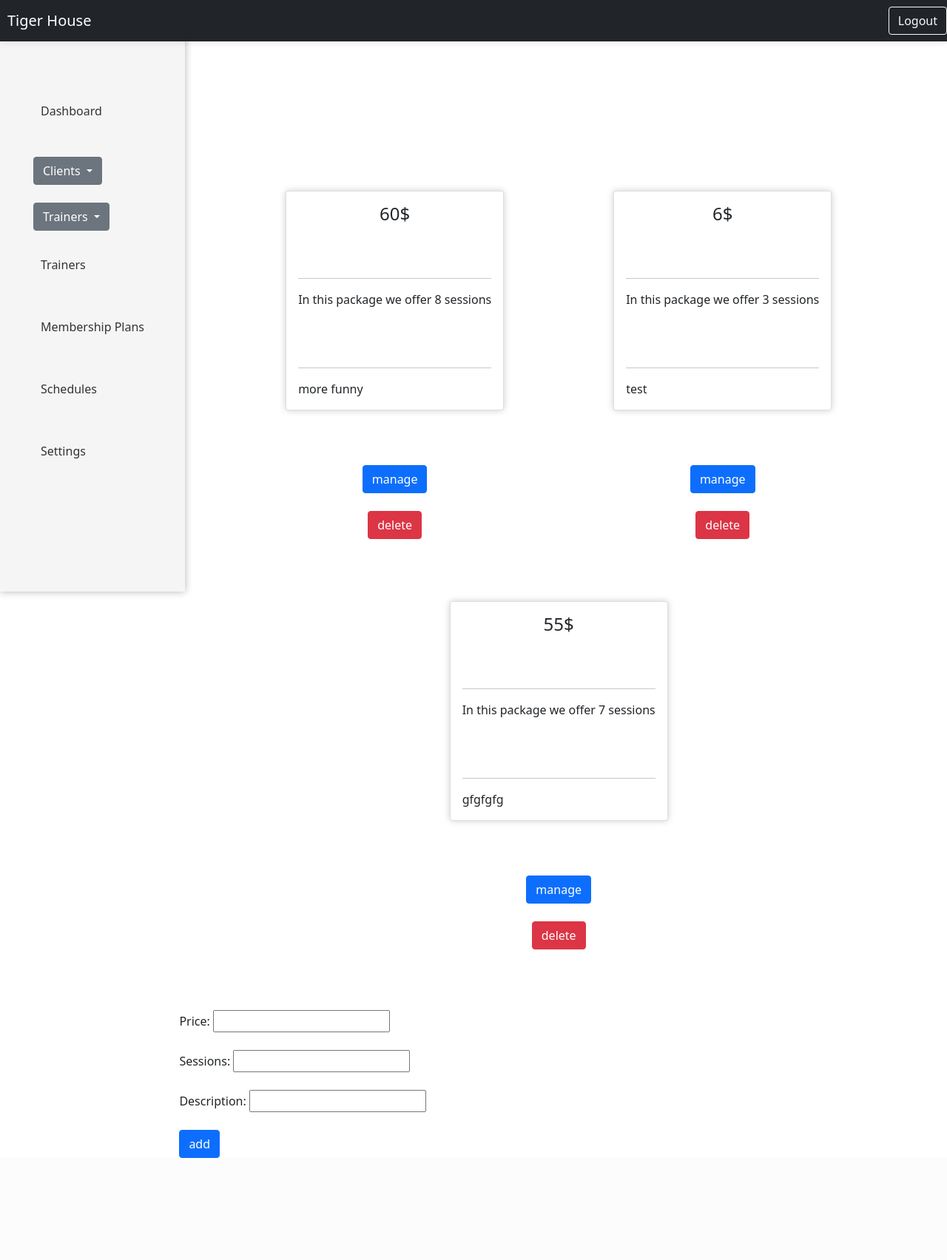
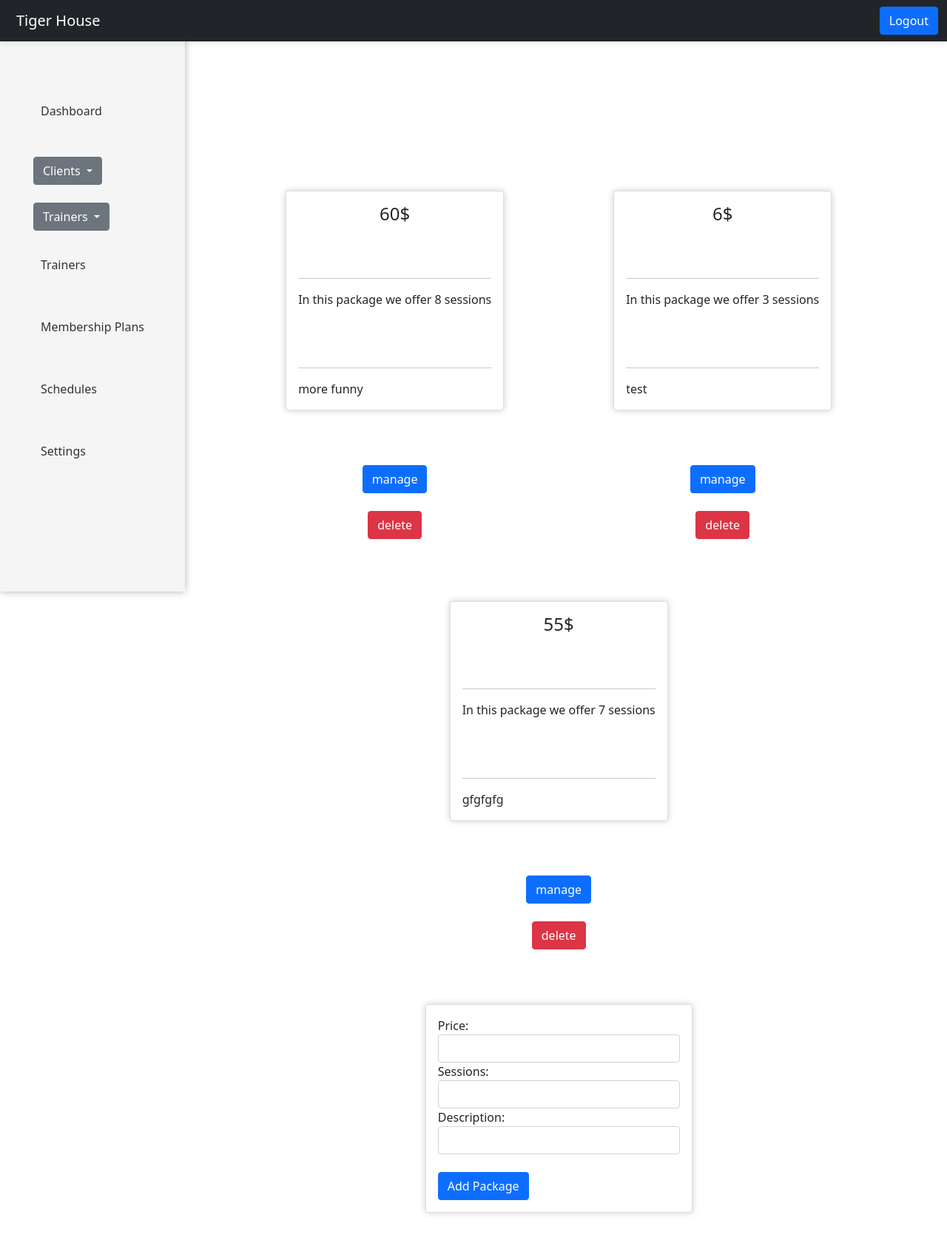
Before and after one commit to khaldoun18/senior-project, a PHP site: page /manageplans.php in a window 1280 px wide. Shown: the whole page at 74% size. Before the commit the page ends 1566 px from the top, so only its background shows below. Run offline with PHP 8.4, Linux system fonts and the light colour scheme; a user stored in the database is signed in; data comes from the database, SQL or seed files in the repository.

Commit message:
Add files via upload

```diff
--- a/manageplans.php
+++ b/manageplans.php
@@ -25,11 +25,21 @@ if (!isset($_SESSION["admin_email"])) {
 
 <body>
 
-<nav class="navbar navbar-dark bg-dark">
+<nav class="navbar navbar-expand-lg navbar-dark bg-dark">
+        <div class="container-fluid">
             <a class="navbar-brand">Tiger House</a>
+            <button class="navbar-toggler" type="button" data-bs-toggle="collapse" data-bs-target="#navbarNav"
+                aria-controls="navbarNav" aria-expanded="false" aria-label="Toggle navigation">
+                <span class="navbar-toggler-icon"></span>
+            </button>
+            <div class="collapse navbar-collapse" id="navbarNav">
+                <ul class="navbar-nav ms-auto">
                 <form class="form-inline ml-auto" action="index.php">
-            <button class="btn btn-outline-light my-2 my-sm-0" type="submit">Logout</button>
-        </form>
+                    <button class="btn btn-primary" type="submit">Logout</a>
+                    </li>
+                </ul>
+            </div>
+        </div>
     </nav>
 
     <div class="wrapper">
@@ -137,34 +147,32 @@ if (!isset($_SESSION["admin_email"])) {
 
 
 
-
-            <div class="col-md-4">
+            <div class="container">
+  <div class="row justify-content-center">
+    <div class="col-md-6">
+      <div class="card">
+        <div class="card-body">
           <form method="post" action="addPackage.php">
-                    <br><br><br>
-                    <label for="">Price:</label>
-                    <input type="number" name="price"><br><br>
-                    <label for="">Sessions:</label>
-                    <input type="number" name="sessions"><br><br>
-                    <label for="">Description:</label>
-                    <input type="text" name="package_description"><br><br>
-
-
-
-
-
-
-
-
-
-
-                    <button type="submit" name="submit" class="btn btn-primary">add</button>
+            <div class="form-group">
+              <label for="price">Price:</label>
+              <input type="number" class="form-control" id="price" name="price" required>
+            </div>
+            <div class="form-group">
+              <label for="sessions">Sessions:</label>
+              <input type="number" class="form-control" id="sessions" name="sessions" required>
+            </div>
+            <div class="form-group">
+              <label for="description">Description:</label>
+              <input type="text" class="form-control" id="description" name="package_description" required>
+            </div>
+            <br><button type="submit" class="btn btn-primary">Add Package</button>
           </form>
         </div>
       </div>
     </div>
+  </div>
+</div>
 
-
-    </div>
 </body>
 
 </html>
```
Lines whose indentation alone changed are shown as unchanged.
